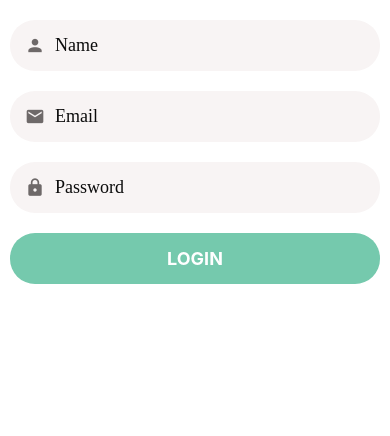
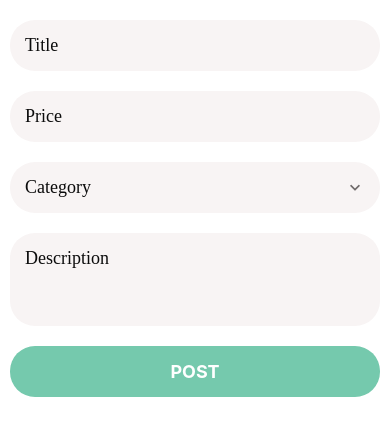
Before and after one commit to janikasavela/DogHub, a React Native app: screen / in a window 390 px wide. Shown: the top 436 px of the page. Built offline with nearby package versions, Linux system fonts and the light colour scheme.

Commit message:
tuotteen lisääminen onnistuu

```diff
--- a/App.js
+++ b/App.js
@@ -1,33 +1,8 @@
-import { StatusBar } from 'expo-status-bar';
-import { StyleSheet, Text, View, ViewComponent } from 'react-native';
-import WelcomeScreen from './app/screens/WelcomeScreen';
-import ViewImageScreen from './app/screens/ViewImageScreen';
-import React, { useState } from 'react';
-
-import AppText from './app/components/AppText';
-import Card from './app/components/Card';
-import ListingDetailsScreen from './app/screens/ListingDetailsScreen';
-import MessagesScreen from './app/screens/MessagesScreen';
-import Screen from './app/components/Screen';
-import Icon from './app/components/Icon';
-import ListItem from './app/components/ListItem';
-import AccountScreen from './app/screens/AccountScreen';
-import ListingScreen from './app/screens/ListingScreen';
-import AppPicker from './app/components/AppPicker';
-import AppTextInput from './app/components/AppTextInput';
-import LoginScreen from './app/screens/LoginScreen';
-import RegisterScreen from './app/screens/RegisterScreen';
+import React from "react";
+import ListingEditScreen from "./app/screens/ListingEditScreen";
+import RegisterScreen from "./app/screens/RegisterScreen";
+import LoginScreen from "./app/screens/LoginScreen";
 
 export default function App() {
-
-  return  <RegisterScreen/>
+  return <ListingEditScreen />;
 }
-
-const styles = StyleSheet.create({
-  container: {
-    flex: 1,
-    backgroundColor: '#fff',
-    alignItems: 'center',
-    justifyContent: 'center',
-  },
-});
--- a/app/components/AppPicker.js
+++ b/app/components/AppPicker.js
@@ -1,11 +1,10 @@
 import React, { useState } from 'react';
-import { View, StyleSheet, TouchableWithoutFeedback, Modal, Button } from 'react-native';
+import { View, StyleSheet, TouchableWithoutFeedback, Modal, Button, FlatList } from 'react-native';
 import { MaterialCommunityIcons } from '@expo/vector-icons';
 
 import defaultStyles from '../config/styles';
 import AppText from './AppText';
 import Screen from './Screen';
-import { FlatList } from 'react-native-gesture-handler';
 import PickerItem from './PickerItem';
 
 
--- /dev/null
+++ b/app/components/forms/AppFormPicker.js
@@ -0,0 +1,23 @@
+import React from "react";
+import { useFormikContext } from "formik";
+
+import AppPicker from "../AppPicker";
+import ErrorMessage from "./ErrorMessage";
+
+function AppFormPicker({ items, name, placeholder }) {
+  const { errors, setFieldValue, touched, values } = useFormikContext();
+
+  return (
+    <>
+      <AppPicker
+        items={items}
+        onSelectItem={(item) => setFieldValue(name, item)}
+        placeholder={placeholder}
+        selectedItem={values[name]}
+      />
+      <ErrorMessage error={errors[name]} visible={touched[name]} />
+    </>
+  );
+}
+
+export default AppFormPicker;
--- /dev/null
+++ b/app/screens/ListingEditScreen.js
@@ -0,0 +1,65 @@
+import React from "react";
+import { StyleSheet } from "react-native";
+import * as Yup from "yup";
+
+import {
+  AppForm as Form,
+  AppFormField as FormField,
+  AppFormPicker as Picker,
+  SubmitButton,
+} from "../components/forms";
+import Screen from "../components/Screen";
+
+const validationSchema = Yup.object().shape({
+  title: Yup.string().required().min(1).label("Title"),
+  price: Yup.number().required().min(1).max(10000).label("Price"),
+  description: Yup.string().label("Description"),
+  category: Yup.object().required().nullable().label("Category"),
+});
+
+const categories = [
+  { label: "Leads & Collars", value: 1 },
+  { label: "Toys, Sport & Training", value: 2 },
+  { label: "Grooming & Care", value: 3 },
+];
+
+function ListingEditScreen() {
+  return (
+    <Screen style={styles.container}>
+      <Form
+        initialValues={{
+          title: "",
+          price: "",
+          description: "",
+          category: null,
+        }}
+        onSubmit={(values) => console.log(values)}
+        validationSchema={validationSchema}
+      >
+        <FormField maxLength={255} name="title" placeholder="Title" />
+        <FormField
+          keyboardType="numeric"
+          maxLength={8}
+          name="price"
+          placeholder="Price"
+        />
+        <Picker items={categories} name="category" placeholder="Category" />
+        <FormField
+          maxLength={255}
+          multiline
+          name="description"
+          numberOfLines={3}
+          placeholder="Description"
+        />
+        <SubmitButton title="Post" />
+      </Form>
+    </Screen>
+  );
+}
+
+const styles = StyleSheet.create({
+  container: {
+    padding: 10,
+  },
+});
+export default ListingEditScreen;
```
Also changed, not shown: app/components/forms/AppForm.js (+4 -8 lines), app/components/forms/SubmitButton.js (+5 -7 lines), app/components/forms/index.js (+5 -4 lines).
